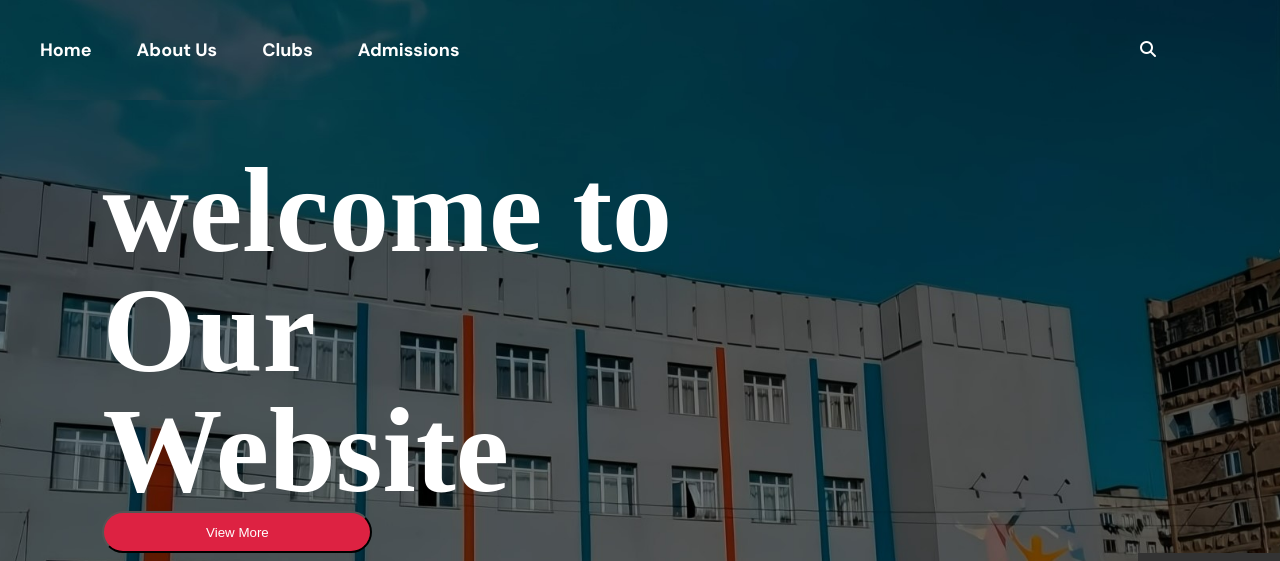
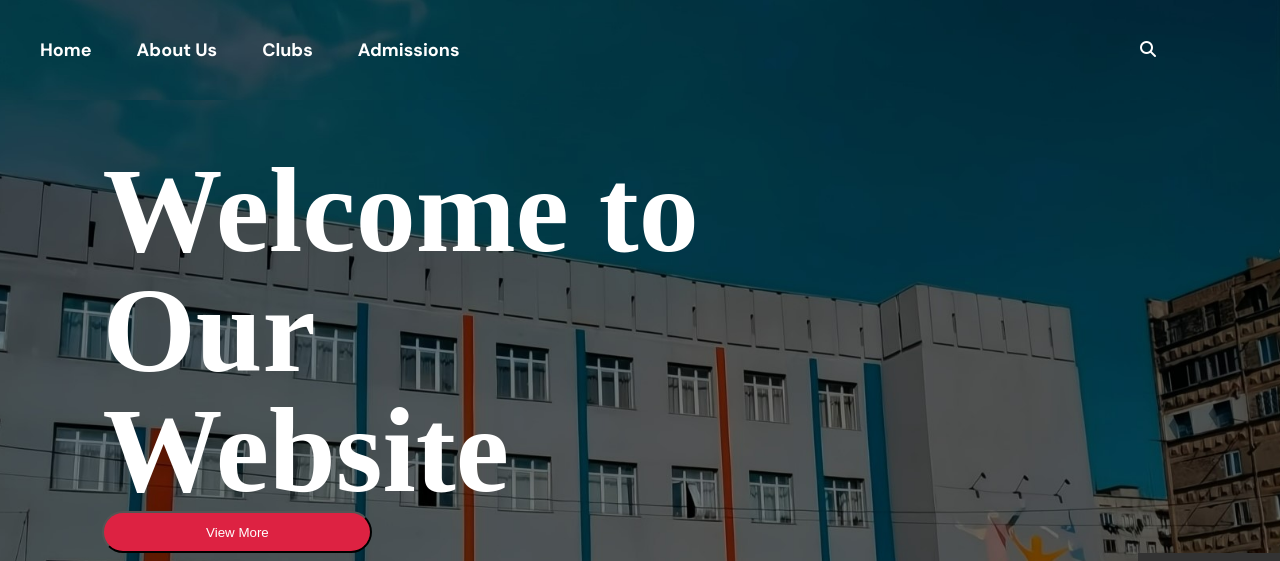
Before and after one commit to lizitushishvili/Final-project-LiziTushishvili, a plain HTML site: page index.html in a window 1280 px wide. Shown: the top 561 px of the page. Drawn offline with Linux system fonts and the light colour scheme; grey boxes are pictures that could not be loaded.

Commit message:
ddd
bettteeerr

```diff
--- a/index.html
+++ b/index.html
@@ -37,7 +37,7 @@
     </header>
     <div class="sec-1">
         <div class="maindiv">
-            <h1>welcome to Our Website</h1>
+            <h1>Welcome to Our Website</h1>
             <input type="button" value="View More">
         </div>
 
```
